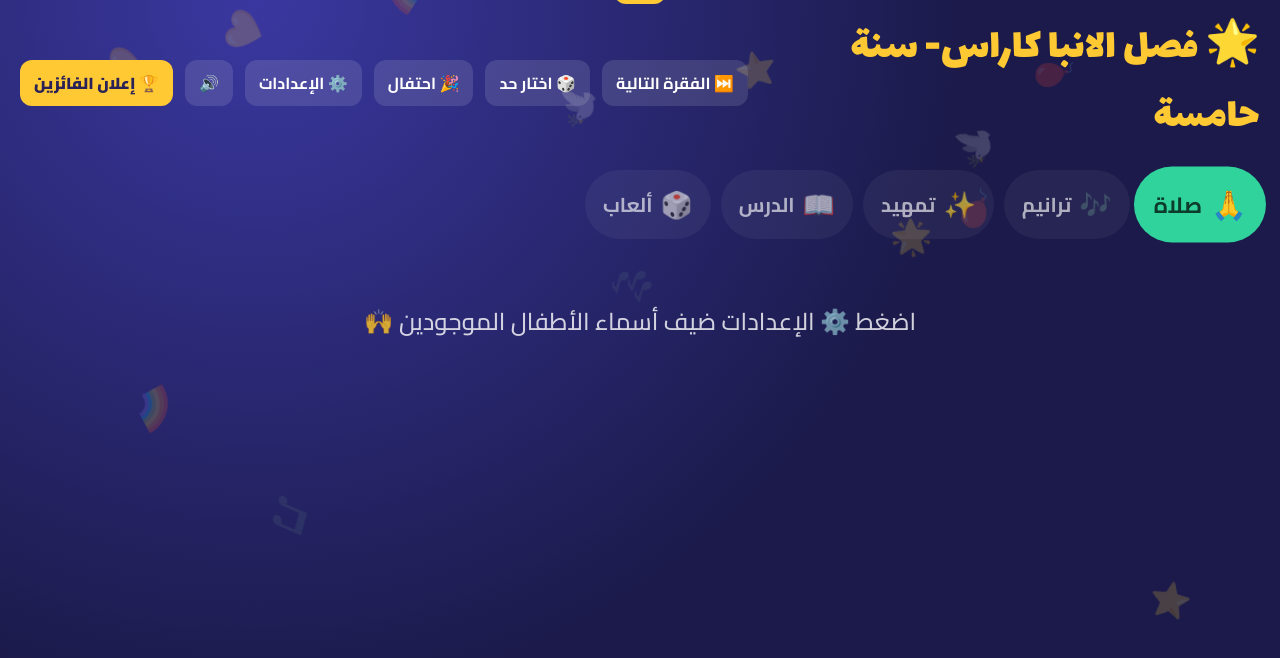
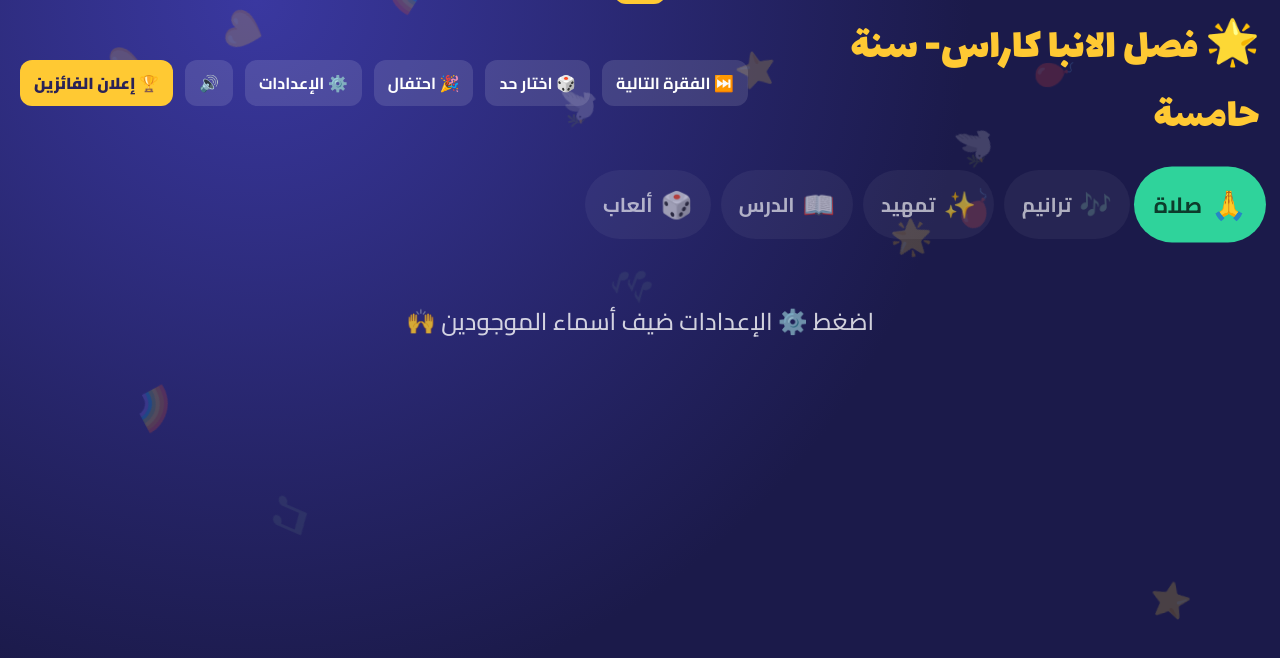
Before and after one commit to ijos82878-boop/-sunday-school, a plain HTML site: page index.html in a window 1280 px wide. Drawn offline with Linux system fonts and the light colour scheme.

Commit message:
Update index.html

```diff
--- a/index.html
+++ b/index.html
@@ -208,7 +208,7 @@ function render(hot){
   S.kids.forEach(k=>{if(!k.a)k.a=AV[Math.floor(Math.random()*AV.length)]});
   const b=$('board');b.innerHTML='';
   const list=sorted();
-  if(!list.length){b.innerHTML='<div class="empty">اضغط ⚙️ الإعدادات ضيف أسماء الأطفال الموجودين 🙌</div>';}
+  if(!list.length){b.innerHTML='<div class="empty">اضغط ⚙️ الإعدادات ضيف أسماء الموجودين 🙌</div>';}
   let rank=0,prev=null;
   list.forEach((k,i)=>{
     if(k.p!==prev){rank=i+1;prev=k.p}
```
